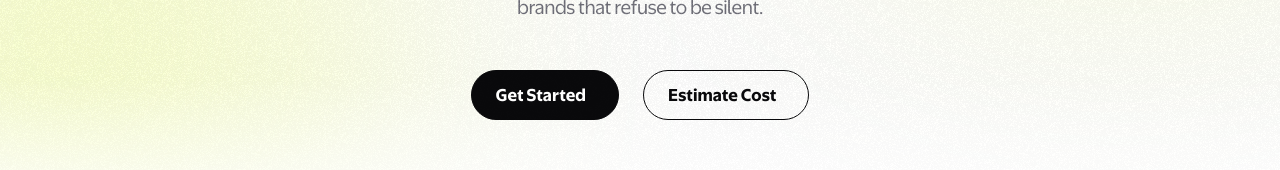
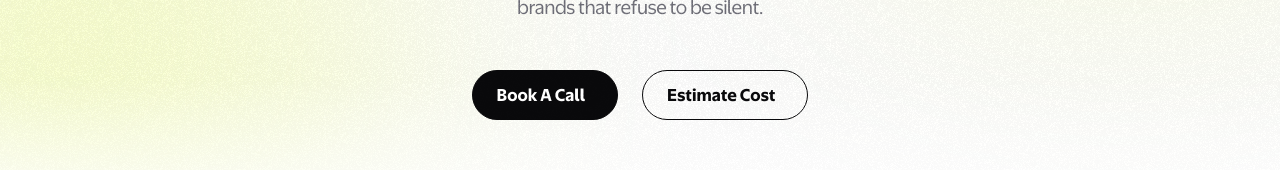
Before and after one commit to mastrovia/mastrovia, a Next.js app: page / in a window 1280 px wide. Shown: the part 601-771 px from the top of the page. Built offline with nearby package versions, Linux system fonts and the light colour scheme; a web font is replaced by a local one.

Commit message:
feat: Update Hero section CTA text to 'Book a call' and refine animated button hover animation values.

```diff
--- a/src/components/common/animated-button.tsx
+++ b/src/components/common/animated-button.tsx
@@ -63,7 +63,7 @@ const Button = React.forwardRef<HTMLButtonElement, ButtonProps>(
         ) : (
           <>
             <motion.span
-              animate={{ x: isHovered && !disabled ? -6 : 0 }}
+              animate={{ x: isHovered && !disabled ? -5 : 0 }}
               transition={{ type: "spring", stiffness: 400, damping: 25 }}
               className="inline-flex items-center"
             >
@@ -73,7 +73,7 @@ const Button = React.forwardRef<HTMLButtonElement, ButtonProps>(
             <motion.span
               animate={{
                 opacity: isHovered && !disabled ? 1 : 0,
-                x: isHovered && !disabled ? 0 : -6,
+                x: isHovered && !disabled ? -2 : -5,
               }}
               transition={{ type: "spring", stiffness: 400, damping: 25 }}
               className="inline-flex items-center absolute right-2.5"
--- a/src/components/sections/Hero.tsx
+++ b/src/components/sections/Hero.tsx
@@ -62,8 +62,8 @@ export const Hero: FC = () => {
                     className="flex flex-col sm:flex-row items-center justify-center gap-6"
                 >
                     <ContactPopup>
-                        <AnimatedButton className="font-bold w-full sm:w-auto">
-                            Get Started
+                        <AnimatedButton className="font-bold w-full sm:w-auto capitalize">
+                            Book a call
                         </AnimatedButton>
                     </ContactPopup>
                     <a href="/cost-estimate" className="w-full sm:w-auto">
```
